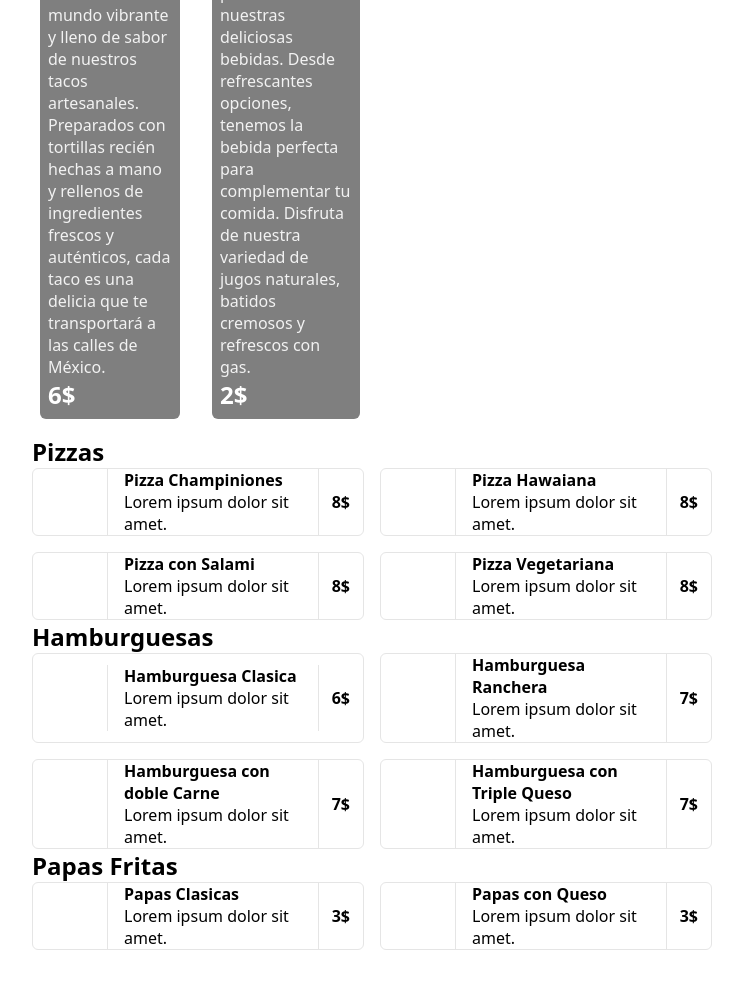
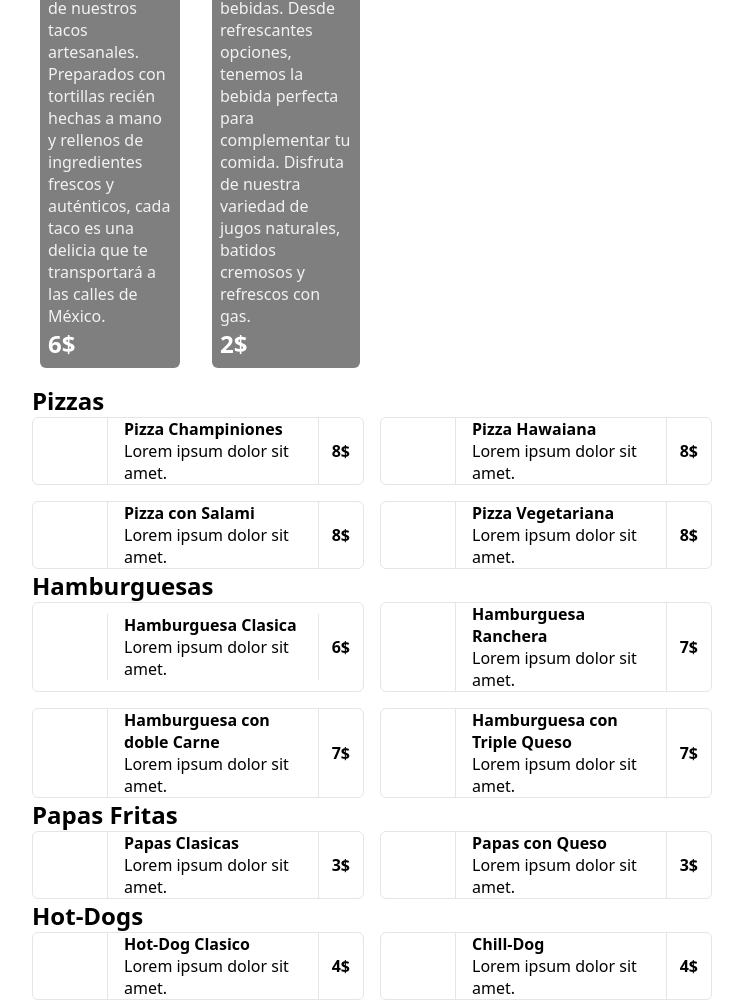
Before and after one commit to JoseMuyu/Restaurantesito, a plain HTML site: page Menu.html in a window 1280 px wide. Shown: the part 448-1448 px from the top of the page, without its empty margins (268-1011 px from the left). Before the commit the page ends 1400 px from the top, so only its background shows below. Drawn offline with Linux system fonts and the light colour scheme.

Commit message:
Agregue el menu de los HotDogs

```diff
--- a/Menu.html
+++ b/Menu.html
@@ -237,6 +237,35 @@
                     </div>
                 </div>
             </div>
+            <div class="wrap-title-section">
+                <h2>Hot-Dogs</h2>
+            </div>
+            <div class="wrap column-2 carta">
+                <div class="plato-carta">
+                    <div class="img-plato-carta">
+                        <img src="imgMenu/" alt="">
+                    </div>
+                    <div class="title-plato-carta">
+                        <h4>Hot-Dog Clasico</h4>
+                        <p>Lorem ipsum dolor sit amet.</p>
+                    </div>
+                    <div class="precio-plato-carta">
+                        <span>4$</span>
+                    </div>
+                </div>
+                <div class="plato-carta">
+                    <div class="img-plato-carta">
+                        <img src="imgMenu/" alt="">
+                    </div>
+                    <div class="title-plato-carta">
+                        <h4>Chill-Dog</h4>
+                        <p>Lorem ipsum dolor sit amet.</p>
+                    </div>
+                    <div class="precio-plato-carta">
+                        <span>4$</span>
+                    </div>
+                </div>
+            </div>
         </section>
     </div>
 </body>
```
